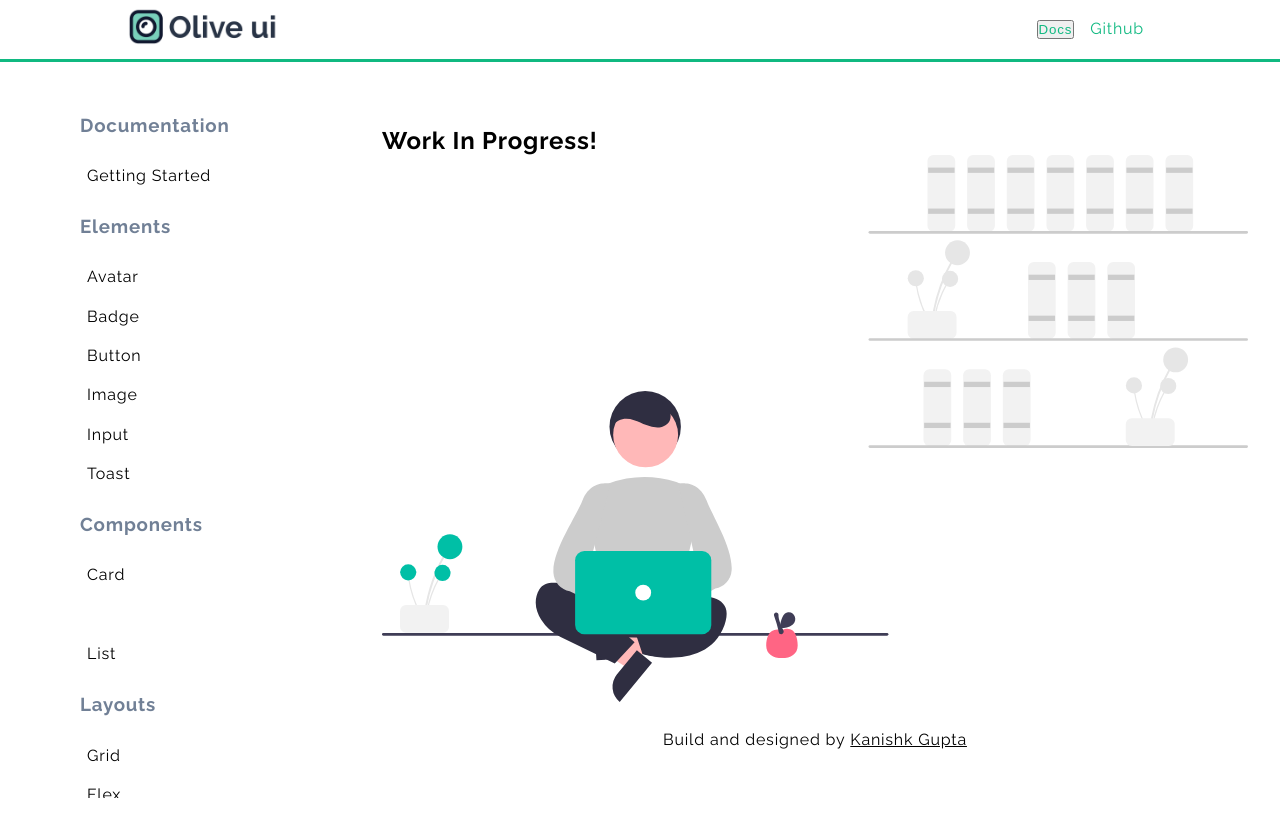
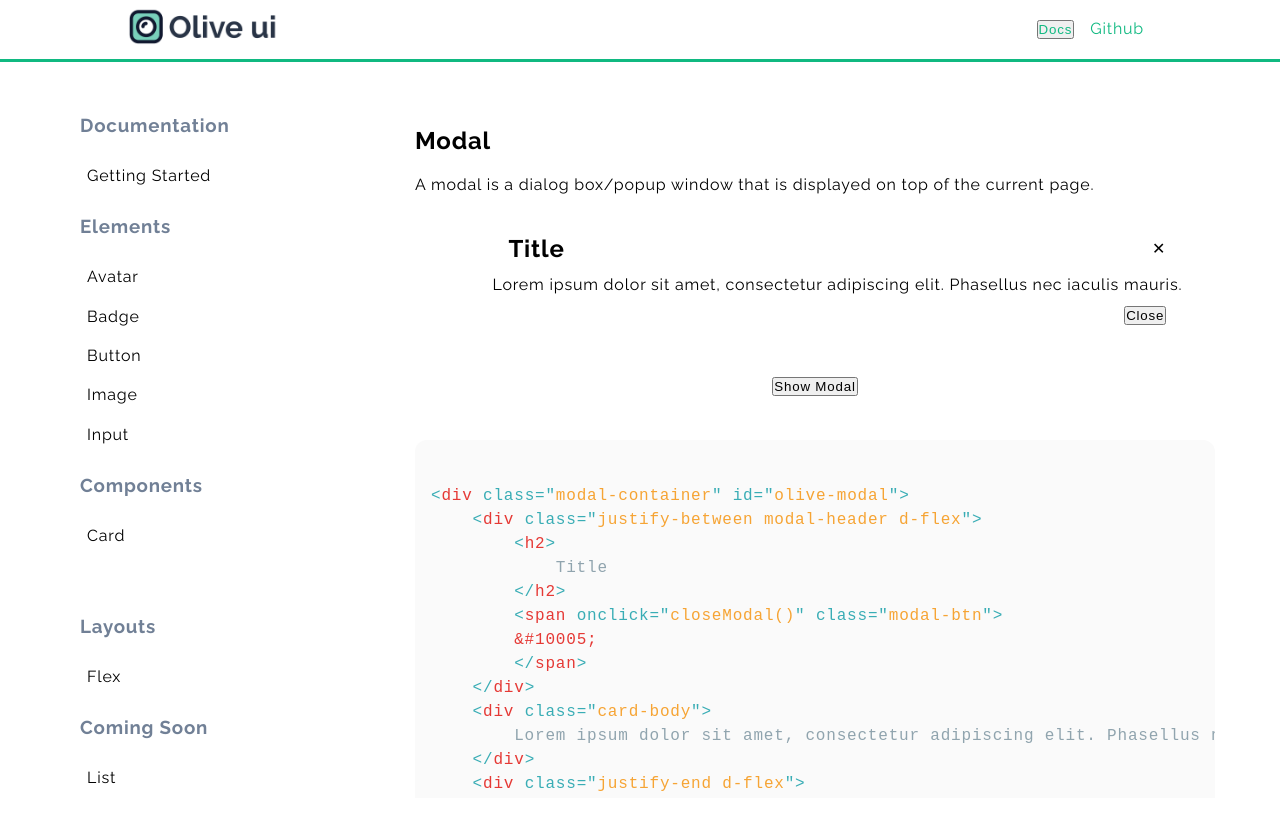
Before and after one commit to gkanishk/oliveui, a Next.js app: page /docs/modal in a window 1280 px wide. Before the commit this address had no page. Shown: the top 836 px of the page. Built offline with nearby package versions, Linux system fonts and the light colour scheme.

Commit message:
feat: Added Modal and flex

```diff
--- a/assets/listArray.json
+++ b/assets/listArray.json
@@ -38,11 +38,6 @@
         "link": "/docs/input"
     },
     {
-        "type": "Component",
-        "name": "Toast",
-        "link": "/docs/toast"
-    },
-    {
         "type": "Category",
         "name": "Components"
     },
@@ -57,18 +52,8 @@
         "link": "/docs/modal"
     },
     {
-        "type": "Component",
-        "name": "List",
-        "link": "/docs/list"
-    },
-    {
         "type": "Category",
         "name": "Layouts"
-    },
-    {
-        "type": "Component",
-        "name": "Grid",
-        "link": "/docs/grid"
     },
     {
         "type": "Component",
@@ -77,11 +62,21 @@
     },
     {
         "type": "Category",
-        "name": "Typography"
+        "name": "Coming Soon"
+    },
+    {
+        "type":"Component",
+        "name":"List",
+        "link": "/docs/list"
     },
     {
         "type": "Component",
         "name": "Text",
         "link": "/docs/Text"
+    },
+    {
+        "type": "Component",
+        "name": "Toast",
+        "link": "/docs/toast"
     }
 ]
--- /dev/null
+++ b/pages/docs/modal/index.js
@@ -0,0 +1,88 @@
+import { useState } from "react";
+import { Prism as SyntaxHighlighter } from "react-syntax-highlighter";
+import { materialLight } from "react-syntax-highlighter/dist/cjs/styles/prism";
+export default function Modal() {
+    const [showModal, settShowModal] = useState(false);
+    return (
+        <div className="container">
+        <h1>
+          Modal
+        </h1>
+        <p>
+        A modal is a dialog box/popup window that is displayed on top of the current page.
+        </p>
+        <div className="border d-flex">
+            <div className="modal-container" style={{position:"relative",left:"8%"}}>
+                <div className="justify-between modal-header d-flex">
+                    <h2>
+                        Title
+                    </h2>
+                    <span className="modal-btn">
+                    &#10005;
+                    </span>
+                </div>
+                <div className="card-body">
+                    Lorem ipsum dolor sit amet, consectetur adipiscing elit. Phasellus nec iaculis mauris.
+                </div>
+                <div className="justify-end d-flex">
+                    <button className="btn btn-primary" varient="danger">Close</button>
+                </div>
+            </div>
+            {showModal&&<div className="modal-container">
+                <div className="justify-between modal-header d-flex">
+                    <h2>
+                        Title
+                    </h2>
+                    <span onClick={()=>settShowModal(false)} className="modal-btn">
+                    &#10005;
+                    </span>
+                </div>
+                <div className="card-body">
+                    Lorem ipsum dolor sit amet, consectetur adipiscing elit. Phasellus nec iaculis mauris.
+                </div>
+                <div className="justify-end d-flex">
+                    <button className="btn btn-outline" varient="blue" onClick={()=>settShowModal(false)}>Cancel</button>
+                    <button className="btn btn-primary" varient="blue" onClick={()=>settShowModal(false)}>Done</button>
+                </div>
+            </div>}
+        </div>
+        <div className="justify-center border d-flex" style={{marginTop: "1rem"}}>
+            <button className="btn btn-primary" onClick={()=>settShowModal(true)}>Show Modal</button>
+        </div>
+        <SyntaxHighlighter language="html" style={materialLight}>
+            {`
+<div class="modal-container" id="olive-modal">
+    <div class="justify-between modal-header d-flex">
+        <h2>
+            Title
+        </h2>
+        <span onclick="closeModal()" class="modal-btn">
+        &#10005;
+        </span>
+    </div>
+    <div class="card-body">
+        Lorem ipsum dolor sit amet, consectetur adipiscing elit. Phasellus nec iaculis mauris.
+    </div>
+    <div class="justify-end d-flex">
+        <button class="btn btn-outline" varient="blue" onclick="closeModal()">Cancel</button>
+        <button class="btn btn-primary" varient="blue" onclick="actionDone()">Done</button>
+    </div>
+</div>`}
+        </SyntaxHighlighter>
+        <h3>
+            States:
+        </h3>
+        <SyntaxHighlighter language="javascript" style={materialLight}>
+            {`
+const showModal = () => {
+    document.getElementById("olive-modal").style.display = "block";
+}
+
+const closeModal = () => {
+    document.getElementById("olive-modal").style.display = "none";
+}
+            `}
+        </SyntaxHighlighter>
+        </div>
+    )
+}
--- a/styles/globals.css
+++ b/styles/globals.css
@@ -87,6 +87,22 @@ body {
 
 .justify-center{
   justify-content: center;
+}
+
+.justify-between {
+  justify-content: space-between;
+}
+
+.item-center {
+  align-items: center;
+}
+
+.item-end {
+  align-items: flex-end;
+}
+
+.item-start {
+  align-items: flex-start;
 }
 
 .padding-sm{
--- a/styles/main.css
+++ b/styles/main.css
@@ -78,6 +78,7 @@
   border-radius: 5px;
   width: var(--med);
   outline-color: #8ec2ed;
+  cursor: pointer;
 }
 
 .btn-primary:hover,
@@ -252,3 +253,24 @@
 .card-body{
   padding: 0.8rem;
 }
+
+/* Modal */
+
+.modal-container {
+    border-radius: 2px;
+    position: fixed;
+    left: 31%;
+    top: 20%;
+    width: 40rem;
+    min-height: 15rem;
+    animation-name: animatetop;
+    animation-duration: 0.3s;
+    z-index: 5;
+    box-shadow: 0 0.25rem 1rem rgb(48 55 66 / 15%);
+    background-color: #fff;
+    padding: 1rem;
+}
+
+.modal-btn{
+  cursor: pointer;
+}
```
Also changed, not shown: pages/docs/flex/index.js (added, +43 -0 lines), pages/docs/alert/index.js (renamed from pages/docs/alert.js/index.js).
